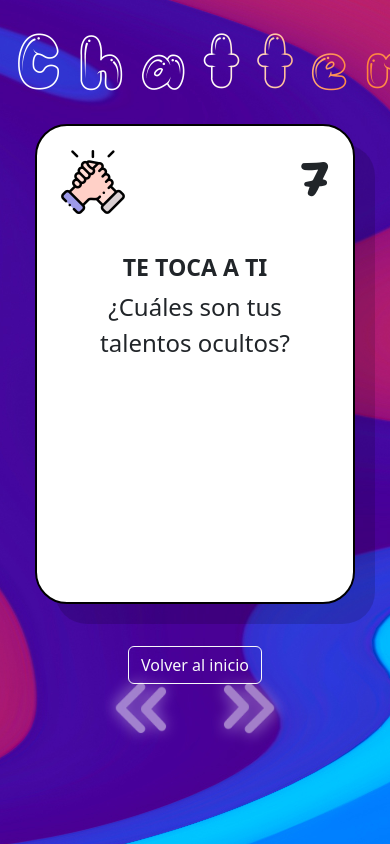
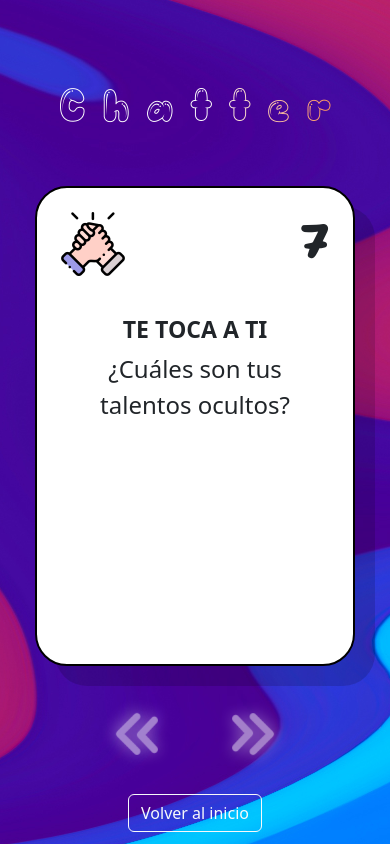
Before and after one commit to iSanmartin8a/wChatter, a Django app: a page that uses chatter/chatter_web/templates/chatter_web/theme_list.html in a window 390 px wide; the page is wider, and only the part inside the window is pictured. Run offline with Django 4.2, Linux system fonts and the light colour scheme; data comes from the database, SQL or seed files in the repository.

Commit message:
responsive

```diff
--- a/chatter/chatter_web/static/css/custom_styles.css
+++ b/chatter/chatter_web/static/css/custom_styles.css
@@ -28,7 +28,7 @@ body {
   font-family: blobby;
   letter-spacing: 1rem;
   text-align: center;
-  font-size: 8rem;
+  font-size: clamp(3rem, 8vw, 8rem);
 }
 
 .linear-wipe {
@@ -185,33 +185,31 @@ body {
   }
 }
 
-.controller {
+#controladores {
+  display: flex;
+  width: 100%;
+  height: 100%;
   position: absolute;
+  top: 13rem;
+}
+
+.rightie, .leftie {
   width: fit-content !important;
   height: fit-content !important;
-  margin-top: 15rem;
 }
 
-.leftie {
-  left: 30%;
+#rightie {
+  position: absolute;
+  right: 30%;
 }
 
-.rightie {
-  right: 30%;
+#leftie {
+  position: absolute;
+  left: 30%;
 }
 
 .cortao {
   overflow:visible;
-}
-
-@media (max-width: 1200px) {
-  .controller {
-    margin-top: 35rem;
-  }
-
-  #mainTitle {
-    font-size: 5rem;
-  }
 }
 
 .sliderDesign {
@@ -225,3 +223,85 @@ body {
   font-size: 3rem;
   margin-top: 8rem;
 }
+
+#categoria {
+  width: 20rem;
+  height: 4rem;
+  font-size: 2rem;
+  color: white;
+  font-family: milky;
+}
+
+#flexCheck {
+  text-decoration: none;
+}
+
+#categorias {
+  width: 80%;
+  display: flex;
+  flex-direction: row;
+  flex-wrap: wrap;
+  justify-content: center;
+  margin: auto;
+  row-gap: 4rem;
+}
+
+
+/* RESPONSIVE */
+
+@media (max-width: 1200px) {
+  #rightie {
+    right: 20%;
+  }
+
+  #leftie {
+    left: 20%;
+  }
+}
+
+@media (max-width: 800px) {
+  #rightie {
+    right: 10%;
+  }
+
+  #leftie {
+    left: 10%;
+  }
+
+  #myCarousel, #mainCard {
+    margin-top: 3rem;
+  }
+}
+
+@media (max-width: 600px) {
+
+  #rightie {
+    right: 30%;
+  }
+
+  #leftie {
+    left: 30%;
+  }
+
+  #controladores {
+    top: 33rem;
+    height: fit-content;
+  }
+
+  .arrow, .inversed {
+    width: 2.5rem;
+  }
+
+  #footer {
+    position: static;
+    margin-top: 8rem;
+  }
+
+  #myCarousel, #mainCard {
+    margin-top: 3rem;
+  }
+
+  #titleCard {
+    margin-top: 5rem;
+  }
+}
--- a/chatter/chatter_web/templates/chatter_web/theme_list.html
+++ b/chatter/chatter_web/templates/chatter_web/theme_list.html
@@ -1,13 +1,9 @@
 {% extends "base.html" %}
 {% load static %}
-
-{% block title %}Chatter{% endblock %}
-
+{% block title %}Chatter{% endblock%}
 {% block content %}
 <div id="titleCard">
-    <h1 id="mainTitle" class="linear-wipe">
-        Chatter
-    </h1>
+  <h1 id="mainTitle" class="linear-wipe">Chatter</h1>
 </div>
 
 <div id="myCarousel" class="carousel slide" data-ride="carousel">
@@ -16,35 +12,39 @@
     {% for theme in theme_list %}
     <div id="dCard">
       <div id="topCard">
-                <div id="iconCard"><img src="" alt="" id="iCard"></div>
+        <div id="iconCard"><img src="" alt="" id="iCard" /></div>
         <div id="numberCard"></div>
       </div>
       <div id="themes">
         <h3 id="cardTitle"></h3>
-                <div id="question">
-                    {{ theme.theme }}
-                </div>
+        <div id="question">{{ theme.theme }}</div>
       </div>
     </div>
     {% endfor %}
   </div>
   <!-- Carousel controls -->
-    {% if is_paginated %}
-    {% if page_obj.has_previous %}
-    <a class="carousel-control-prev controller leftie" href="{{ request.path }}?page={{ page_obj.previous_page_number }}"
-        data-slide="prev">
-        <img src="{% static 'img/arrow.png' %}" alt="" class="inversed">
+  <div id="controladores">
+    {% if is_paginated %} {% if page_obj.has_previous %}
+    <div id="leftie">
+      <a class="carousel-control-prev controller leftie" href="{{ request.path }}?page={{ page_obj.previous_page_number }}" data-slide="prev">
+        <img src="{% static 'img/arrow.png' %}" alt="" class="inversed" />
       </a>
-    {% endif %}
-    {% if page_obj.has_next %}
+    </div>
+    {% endif %} {% if page_obj.has_next %}
+    <div id="rightie">
       <a class="carousel-control-next controller rightie" href="{{ request.path }}?page={{ page_obj.next_page_number }}" data-slide="next">
-        <img src="{% static 'img/arrow.png' %}" alt="" class="arrow">
+        <img src="{% static 'img/arrow.png' %}" alt="" class="arrow" />
       </a>
-    {% endif %}
-    {% endif %}
+    </div>
+    {% endif %} {% endif %}
+  </div>
 </div>
 <div id="footer">
-    <a href="{% url 'index' %}"><button type="button" class="btn btn-outline-light" id="back">Volver al inicio</button></a>
+  <a href="{% url 'index' %}"
+    ><button type="button" class="btn btn-outline-light" id="back">
+      Volver al inicio
+    </button></a
+  >
 </div>
 
 <script>
```
Also changed, not shown: chatter/chatter_web/templates/chatter_web/genre_list.html (+32 -6 lines). Lines whose indentation alone changed are shown as unchanged.
